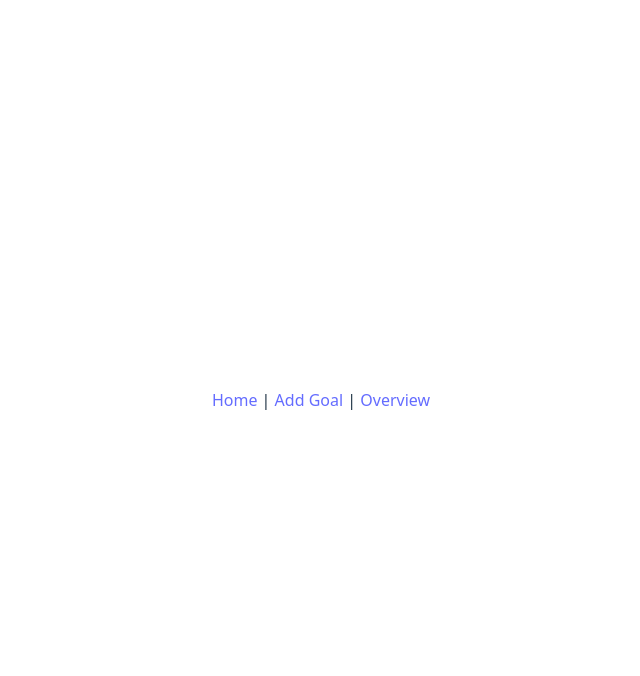
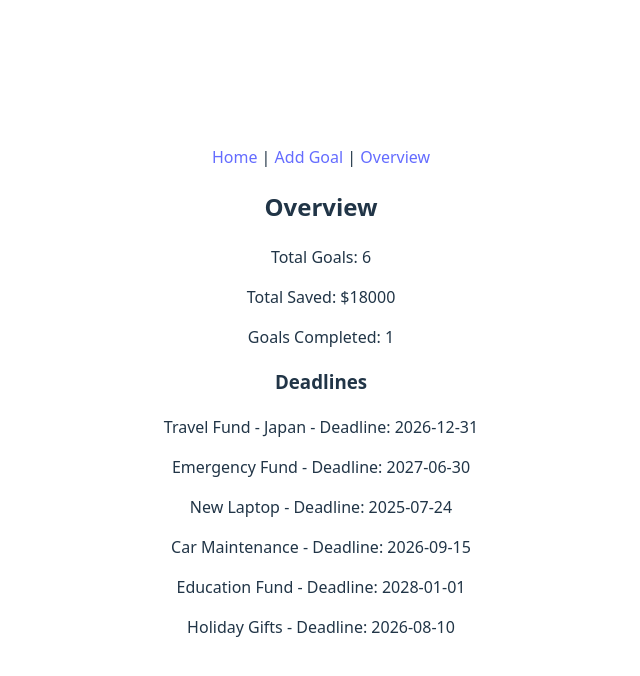
Before and after one commit to Wambui-Kibathi/Smart-Goal-Planner, a React (Vite) app: page /overview in a window 1280 px wide. Shown: the top 676 px of the page, without its empty margins (319-959 px from the left). Built offline with nearby package versions, Linux system fonts and the light colour scheme; data requests are answered from the project's data file.

Commit message:
Changes within Overview.jsx App.jsx

```diff
--- a/src/components/Overview.jsx
+++ b/src/components/Overview.jsx
@@ -1,10 +1,34 @@
-import { useState, useEffect } from 'react';
+function Overview({ goals }) {
+    const totalGoals = goals.length;
+    const totalSaved = goals.reduce((acc, g) => acc + g.savedAmount, 0);
+    const goalsCompleted = goals.filter(g => g.savedAmount >= g.targetAmount).length;
 
-function Overview() {
+    const today = new Date();
+
     return (
-        <>
-        </>
-    )
+      <div className="overview">
+        <h2>Overview</h2>
+        <p>Total Goals: {totalGoals}</p>
+        <p>Total Saved: ${totalSaved}</p>
+        <p>Goals Completed: {goalsCompleted}</p>
+
+        <h3>Deadlines</h3>
+        {goals.map(goal => {
+          const deadline = new Date(goal.deadline);
+          const daysLeft = Math.ceil((deadline - today) / (1000 * 60 * 60 * 24));
+          const overdue = daysLeft < 0 && goal.savedAmount < goal.targetAmount;
+          const warning = daysLeft <= 30 && daysLeft >= 0 && goal.savedAmount < goal.targetAmount;
+
+          return (
+            <div key={goal.id}>
+              <p>{goal.name} - Deadline: {goal.deadline}</p>
+              {overdue && <p style={{ color: "red" }}>Overdue</p>}
+              {warning && <p style={{ color: "orange" }}>Deadline within 30 days!</p>}
+            </div>
+          );
+        })}
+      </div>
+    );
 }
 
 export default Overview;
```
